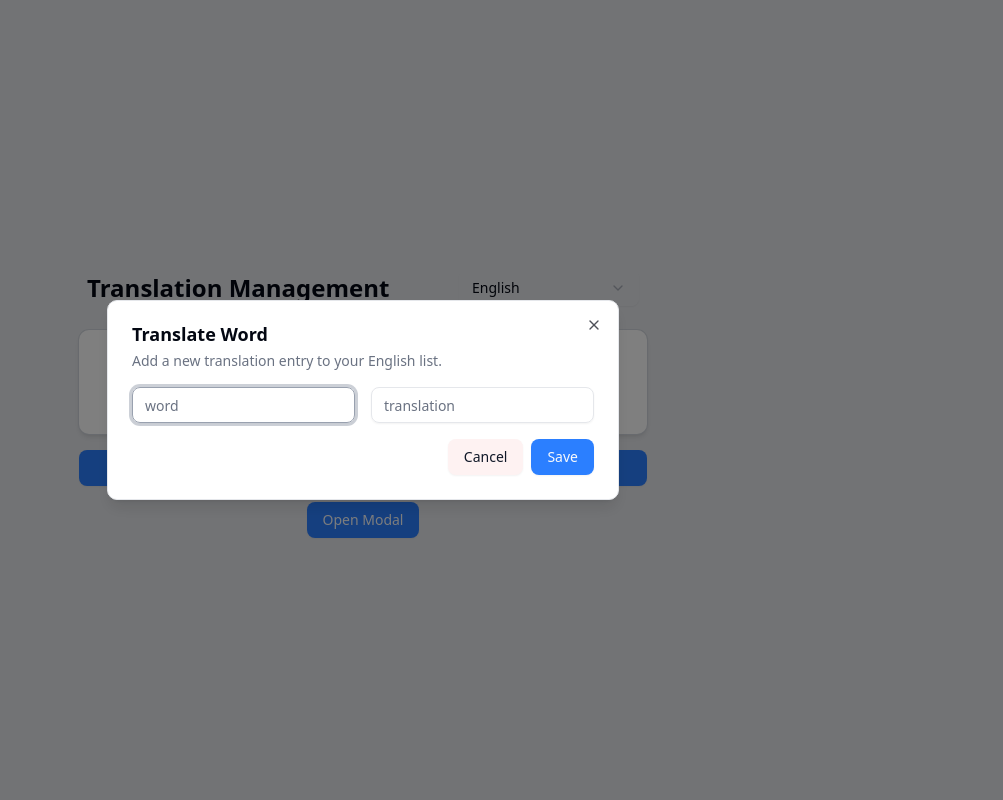
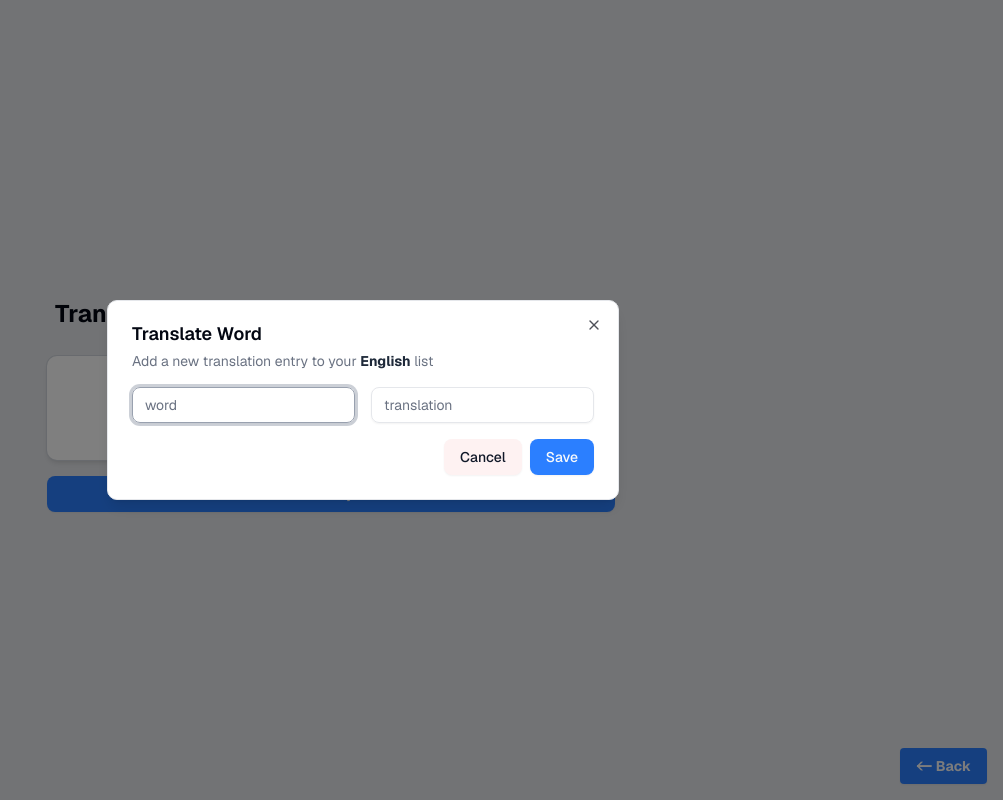
Before and after one commit to Ali-Zoljalali/sibirani, a Next.js app: page /management-dashboard in a window 1280 px wide. Both pictures are taken after a click on the button "Add Keyword". Shown: the whole page, without its empty margins (277-1280 px from the left). Built offline with nearby package versions, Linux system fonts and the light colour scheme.

Commit message:
add navigation and delete translation

```diff
--- a/app/layout.js
+++ b/app/layout.js
@@ -21,7 +21,7 @@ export default function RootLayout({ children }) {
   return (
     <html lang="en">
       <body
-        className={`${geistSans.variable} ${geistMono.variable} antialiased bg-gray-200`}
+        className={`${geistSans.variable} ${geistMono.variable} antialiased bg-gray-200 font-[family-name:var(--font-geist-sans)]`}
       >
         <LanguageProvider>{children}</LanguageProvider>
       </body>
--- a/app/management-dashboard/page.js
+++ b/app/management-dashboard/page.js
@@ -1,5 +1,7 @@
+import { Button } from "@/components/ui/button";
 import LanguageSelect from "@/custom-components/LanguageSelect";
 import TranslationManagementSection from "@/custom-components/TranslationManagementSection";
+import Link from "next/link";
 
 export default function ManagementDashboard() {
   return (
@@ -11,6 +13,11 @@ export default function ManagementDashboard() {
         </div>
         <TranslationManagementSection />
       </main>
+      <Link href="../">
+        <Button className="fixed bottom-4 right-4 bg-blue-500 hover:bg-blue-700 hover:cursor-pointer font-bold py-2 px-4 rounded">
+          {"<-"} Back
+        </Button>
+      </Link>
     </div>
   );
 }
--- a/app/page.js
+++ b/app/page.js
@@ -1,10 +1,12 @@
+import { Button } from "@/components/ui/button";
 import Card from "@/custom-components/Card";
 import LanguageSelect from "@/custom-components/LanguageSelect";
 import TranslatedWordsSection from "@/custom-components/TranslatedWordsSection";
+import Link from "next/link";
 
 export default function Home() {
   return (
-    <div className="flex items-center justify-center min-h-screen p-8 pb-20 gap-16 sm:p-20 font-[family-name:var(--font-geist-sans)]">
+    <div className="flex items-center justify-center min-h-screen p-8 pb-20 gap-16 sm:p-20">
       <main>
         <Card>
           <div className="flex items-center justify-evenly p-4 gap-4">
@@ -13,6 +15,11 @@ export default function Home() {
           </div>
           <TranslatedWordsSection />
         </Card>
+        <Link href="/management-dashboard">
+          <Button className="fixed bottom-4 right-4 bg-blue-500 hover:bg-blue-700 hover:cursor-pointer font-bold py-2 px-4 rounded">
+            Go to management {"->"}
+          </Button>
+        </Link>
       </main>
     </div>
   );
--- a/custom-components/AddWordModal.js
+++ b/custom-components/AddWordModal.js
@@ -22,20 +22,18 @@ export default function AddWordModal({
   const [newWord, setNewWord] = useState({ word: "", translation: "" });
   return (
     <Dialog open={open}>
-      <DialogTrigger asChild>
-        <Button className="bg-blue-500">Open Modal</Button>
-      </DialogTrigger>
       <DialogContent>
         <DialogHeader>
           <DialogTitle>Translate Word</DialogTitle>
           <DialogDescription>
             Add a new translation entry to your{" "}
-            {language === "en"
-              ? "English"
-              : language === "fa"
-              ? "Farsi"
-              : "Arabic"}{" "}
-            list.
+            <span className="font-bold text-gray-800">
+              {language === "en"
+                ? "English"
+                : language === "fa"
+                ? "Farsi"
+                : "Arabic"}
+            </span> list
           </DialogDescription>
         </DialogHeader>
         <div className="flex gap-4">
--- a/custom-components/TranslationManagementSection.js
+++ b/custom-components/TranslationManagementSection.js
@@ -41,6 +41,14 @@ export default function TranslationManagementSection() {
     setAddWordModalOpen(false);
   };
 
+  const deleteWord = (word) => {
+    setTranslations((prev) => {
+      const updated = { ...prev };
+      delete updated[word];
+      return updated;
+    });
+  };
+
   return (
     <>
       <Card>
@@ -48,6 +56,7 @@ export default function TranslationManagementSection() {
           translations={translations}
           language={language}
           onTranslationChange={addOrEditWord}
+          onWordDelete={deleteWord}
         />
       </Card>
 
--- a/custom-components/WordsTranslation.js
+++ b/custom-components/WordsTranslation.js
@@ -1,9 +1,12 @@
+import { Button } from "@/components/ui/button";
 import { Input } from "@/components/ui/input";
+import { Trash2 } from "lucide-react";
 
 export default function WordsTranslation({
   translations,
   language,
   onTranslationChange,
+  onWordDelete
 }) {
   if (!translations || Object.keys(translations).length === 0) {
     return (
@@ -21,7 +24,7 @@ export default function WordsTranslation({
           className="grid grid-cols-12 gap-4 p-3 items-start border-b border-gray-300"
         >
           <h3 className="col-span-6 text-xl font-bold">{word}</h3>
-          <div className="col-span-6 justify-self-end w-full">
+          <div className="col-span-5 justify-self-end w-full">
             <Input
               value={langs[language] || ""}
               onChange={(e) =>
@@ -29,6 +32,14 @@ export default function WordsTranslation({
               }
             />
           </div>
+          <Button
+            className="col-span-1 hover:cursor-pointer"
+            variant="outline"
+            size="icon"
+            onClick={() => onWordDelete(word)}
+          >
+            <Trash2 />
+          </Button>
         </div>
       ))}
     </>
```
